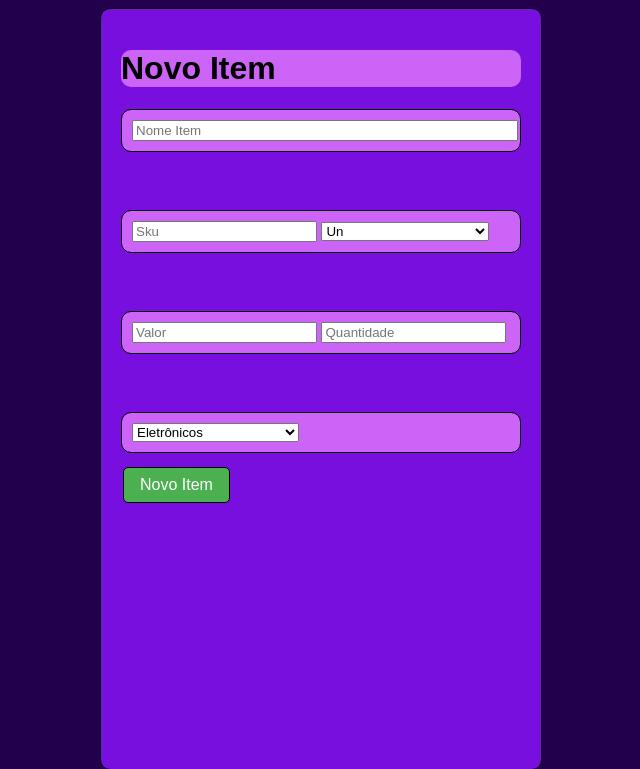
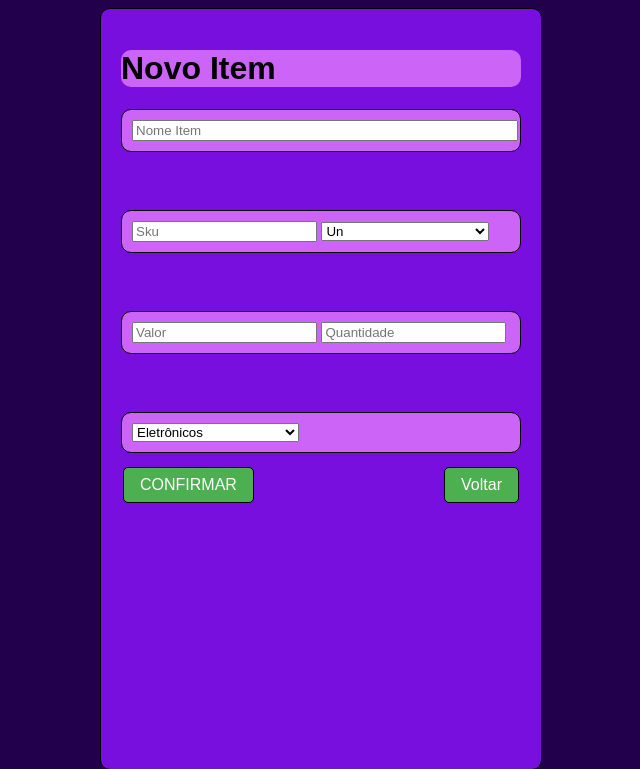
Before and after one commit to PurpleH8/Codifica-Mais, a PHP site: page /adicionar.php in a window 1280 px wide. Shown: the top 769 px of the page, without its empty margins (319-959 px from the left). Run offline with PHP 8.4, Linux system fonts and the light colour scheme.

Commit message:
Tentando algo a mais. Gabriel, preciso de ajudaaa

```diff
--- a/PROJETO/PROJETO/CRUD-WEB/public/adicionar.php
+++ b/PROJETO/PROJETO/CRUD-WEB/public/adicionar.php
@@ -68,7 +68,17 @@ session_start();
 
         </div>
 
-        <a href="editarItem.php"><button class="botao">Novo Item</button></a>
+        <div class="botaofinal">
+
+            <button class="botao">CONFIRMAR</button>
+
+            <a href="listagem.php">
+                <button class="botao">Voltar</button>
+            </a>
+
+        </div>
+
+
     </div>
 
 </body>
--- a/PROJETO/PROJETO/CRUD-WEB/public/css/listagem.css
+++ b/PROJETO/PROJETO/CRUD-WEB/public/css/listagem.css
@@ -96,3 +96,10 @@ body {
   justify-content: space-between;
 
 }
+.botaofinal {
+  justify-content: space-between;
+  justify-items: space-between;
+  flex-direction: row;
+  display: flex;
+
+}
```
Also changed, not shown: PROJETO/PROJETO/CRUD-WEB/public/editarItem.php (+8 -2 lines), PROJETO/PROJETO/CRUD-WEB/public/helper.php (added, +9 -0 lines), PROJETO/PROJETO/CRUD-WEB/public/index.php (+15 -0 lines), PROJETO/PROJETO/CRUD-WEB/public/listagem.php (+7 -1 lines), PROJETO/PROJETO/CRUD-WEB/src/Controller/ProdutosController.php (+18 -4 lines), PROJETO/PROJETO/CRUD-WEB/public/css/formulario.css (deleted), 2 other files.
